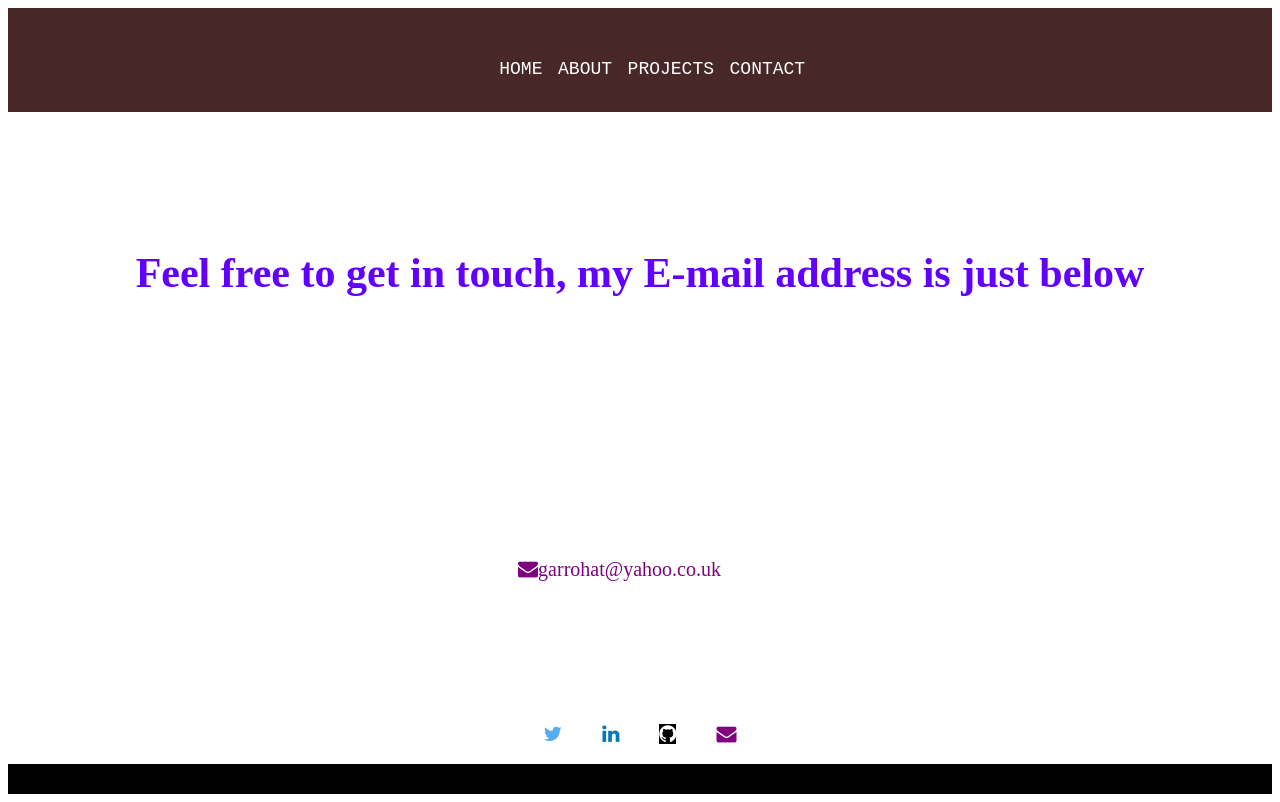
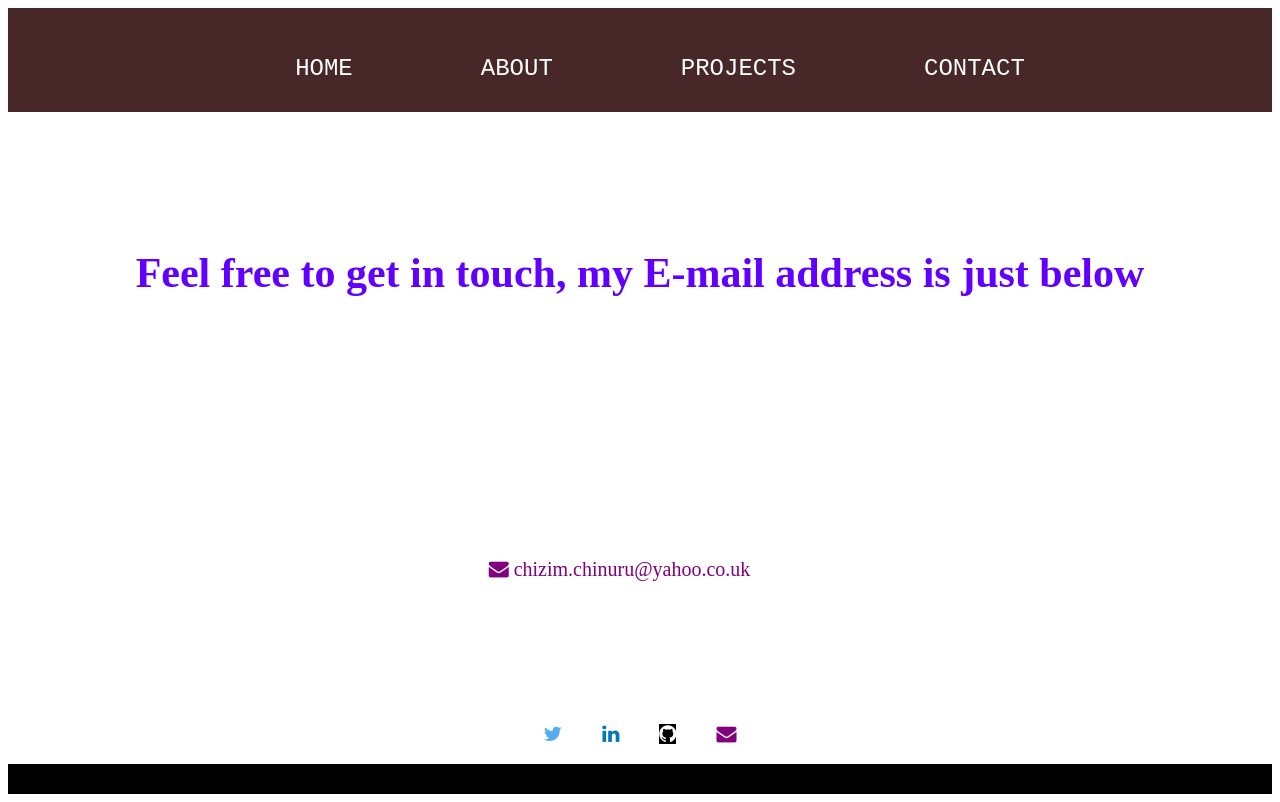
Before and after one commit to scarabeo7/My-Website, a Gatsby site: page /contact in a window 1280 px wide. Built offline with nearby package versions, Linux system fonts and the light colour scheme; Gatsby itself is replaced by a stand-in of ours.

Commit message:
worked on css

```diff
--- a/src/components/footer.js
+++ b/src/components/footer.js
@@ -49,7 +49,7 @@ const footer = () => {
         }}
       />
       <a
-        href="mailto:garrohat@yahoo.co.uk"
+        href="mailto:chizim.chinuru@yahoo.co.uk"
         class="fa fa-envelope"
         aria-hidden="true"
         style={{
--- a/src/pages/contact.js
+++ b/src/pages/contact.js
@@ -14,7 +14,7 @@ const contact = () => {
         />
         <p style={{ alignSelf: `center` }}>
           <a
-            href="mailto:garrohat@yahoo.co.uk"
+            href="mailto:chizim.chinuru@yahoo.co.uk"
             target="_blank"
             rel="noopener noreferrer"
             class="fa fa-envelope"
@@ -28,7 +28,7 @@ const contact = () => {
               textDecoration: "none",
             }}
           >
-            garrohat@yahoo.co.uk
+            &nbsp;chizim.chinuru@yahoo.co.uk
           </a>
         </p>
       </Layout>
--- a/src/pages/projects.js
+++ b/src/pages/projects.js
@@ -8,7 +8,7 @@ const projects = () => {
     <div>
       <Header />
       <Layout>
-        <h2 style={{ color: `rgb(98, 0, 255)` }}>Projects</h2>
+        <h2 style={{ color: `rgb(98, 0, 255)`, marginTop:`5rem` }}>Projects</h2>
         <p id={css.projects}>
           <ul>
             <li>
--- a/src/styles/layout.module.css
+++ b/src/styles/layout.module.css
@@ -12,21 +12,15 @@
     flex-direction: column;
 }
 
-header {
-    display: flex;
-    justify-content: space-between
+.links {
+  text-decoration: none;
+  font-family: "Share Tech Mono", monospace;
+  font-size: 1.5rem;
+  color: white;
+  margin:3rem ;
 }
 
-.links{
-    /* display: inline-block;
-    margin-right: 2rem; */
-    text-decoration: none;
-    font-family: 'Share Tech Mono', monospace;
-    font-size:  12px;
-    color: white;
-}
-
-.links:hover{
+.navItems:hover {
   background-color: orange;
 }
 
@@ -40,8 +34,6 @@ p {
     justify-content: space-evenly;
     flex-direction: row;
     width: 100%;
-
-    /* flex-wrap: wrap;   */
 }
 
 #logoName {
@@ -61,17 +53,25 @@ svg {
     justify-content: space-evenly;
 }
 
+header {
+    display: flex;
+    justify-content: space-between;
+    align-items: center;
+}
+
 .menuList{
         display: flex;
         justify-content: center;
         list-style: none;
-        margin-top: 3rem;
+        /* margin-top: 3rem; */
 }
 
-.navItems{
+.navItems {
   display: inline-block;
   margin-right: 6%;
-    font-size: 20px;
+  color: green;
+  padding: 1rem;
+  margin: 1rem 0;
 }
 
 .pageContainer {
@@ -109,14 +109,11 @@ svg {
 }
 
 .introLine{
-    /* margin: 4rem auto; */
     height: 75vh;
     font-size: 22px;
     display: flex;
     flex-direction: column;
     justify-content: space-around;
-
-
 }
 
 .industrySkills{
@@ -145,235 +142,212 @@ footer {
 
 @media screen and (min-width: 320px) {
   #logoName {
-        width:200vh;
+    width: 200vh;
   }
 
   svg {
     width: 80%;
-        margin-left: 2%
+    margin-left: 2%;
   }
 
-    .introLine{
+  .introLine {
     font-size: 19px;
     height: 97vh;
   }
 
-    .industrySkills{
-        font-size: 17px
+  .industrySkills {
+    /* font-size: 17px; */
   }
 
-    .menuList{
-        margin-top: 2rem
+  .menuList {
+    margin-top: 2rem;
   }
 
-    .links{
-        font-size: 15px
+  .links {
+    /* font-size: 15px; */
   }
 
-    html{
-        width: 129%
+  html {
+    width: 129%;
   }
 
-    .skillsContainer{
+  .skillsContainer {
     font-size: 30px;
   }
-
 }
 
 @media screen and (min-width: 360px) {
-
-    .industrySkills{
-        font-size: 19px
+  .industrySkills {
+    font-size: 19px;
   }
 
-    .skillsContainer{
+  .skillsContainer {
     font-size: 40px;
   }
 
-
-    #aboutMe{
+  #aboutMe {
     height: 72vh;
   }
 
-    #projects{
-        height: 72vh
+  #projects {
+    height: 72vh;
+  }
 }
 
-}
-
-
 @media screen and (min-width: 375px) {
-
-
-    .introLine{
+  .introLine {
     font-size: 20px;
     height: 74vh;
   }
 
-    .menuList{
-        margin-top: 2rem
+  .menuList {
+    /* margin-top: 2rem; */
   }
 
-    .links{
-        font-size: 13px;
+  .links {
+    /* font-size: 13px; */
   }
 
-    html{
+  html {
     width: 100%;
   }
 
-    .skillsContainer{
-        font-size: 25px
+  .skillsContainer {
+    font-size: 25px;
+  }
 }
 
-}
-
-@media screen and (min-width: 400px){
-    .introLine{
+@media screen and (min-width: 400px) {
+  .introLine {
     height: 73vh;
   }
 
-    html{
-        width: 100%
+  html {
+    width: 100%;
   }
 }
 
-
 @media screen and (min-width: 600px) {
-    .intro{
+  .intro {
     font-size: 50px;
     font-weight: normal;
     /* font-family: "Yeseva One", cursive; */
-
+  }
 }
 
+@media screen and (min-width: 768px) {
+  .introLine {
+    font-size: 34px;
+    height: 75vh;
   }
 
-
-@media screen and (min-width: 768px) {
-    .introLine{
-        font-size: 34px;
-        height: 75vh
+  .industrySkills {
+    font-size: 29px;
   }
 
-    .industrySkills{
-        font-size: 29px
+  .links {
+    /* font-size: 20px; */
   }
 
-    .links{
-        font-size: 20px
+  .skillsContainer {
+    font-size: 40px;
   }
-
-    .skillsContainer{
-        font-size: 40px
-    }
-
 }
 
 @media screen and (min-width: 1024px) {
-    .introLine{
+  .introLine {
     font-size: 45px;
     height: 79vh;
   }
 
-    .links{
-        font-size: 25px
+  .links {
+    /* font-size: 25px; */
   }
 
-    .menuList{
-        margin-top: 3rem
+  .menuList {
+    /* margin-top: 3rem; */
   }
 
-    .skillsContainer{
-        font-size: 55px
+  .skillsContainer {
+    font-size: 55px;
   }
-
 }
 
 @media screen and (min-width: 1280px) {
-
   .introLine {
     font-size: 42px;
     height: 74vh;
     /* flex-wrap: wrap;   */
   }
 
-    .menuList{
+  .menuList {
     /* font-size: 25px; */
-        margin-top: 3rem
+    /* margin-top: 3rem; */
   }
 
-    .links{
-        font-size: 18px;
+  .links {
+    /* font-size: 18px; */
   }
 
-    h2{
+  h2 {
     font-size: 1em;
   }
 
-    .aboutMe{
+  .aboutMe {
     font-size: 40px;
   }
 
-    .industrySkills{
+  .industrySkills {
     font-size: 32px;
   }
 
-    p{
+  p {
     margin: 3px 234px 3px 193px;
-        font-family: 'Open Sans Condensed', sans-serif;
+    font-family: "Open Sans Condensed", sans-serif;
     font-size: 25px;
-
   }
-
 }
 
 @media screen and (min-width: 1440px) {
-    .introLine{
+  .introLine {
     font-size: 45px;
   }
 
-    .industrySkills{
+  .industrySkills {
     font-size: 31px;
   }
 
-    .aboutMe{
-        font-family: 'Open Sans Condensed', sans-serif;
+  .aboutMe {
+    font-family: "Open Sans Condensed", sans-serif;
   }
 
-    .links{
-        font-size: 15px
+  .links {
+    /* font-size: 15px; */
   }
 
-
-p{
+  p {
     margin: 3px 234px 3px 193px;
-    font-family: 'Open Sans Condensed', sans-serif;
+    font-family: "Open Sans Condensed", sans-serif;
     font-size: 25px;
-
   }
 
-h2{
+  h2 {
     align-self: center;
     color: orange;
   }
-
-
-
 }
 
-#logoName{
+#logoName {
   width: 300px;
 }
 
-p{
+p {
   /* margin: 3px 234px 3px 193px; */
-    font-family: 'Open Sans Condensed', sans-serif;
+  font-family: "Open Sans Condensed", sans-serif;
   /* font-size: 25px; */
-
 }
 
-h2{
+h2 {
   align-self: center;
   color: orange;
 }
```
Lines whose indentation alone changed are shown as unchanged.
